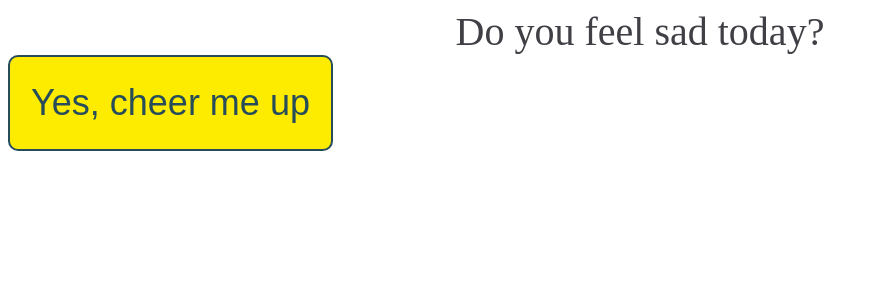
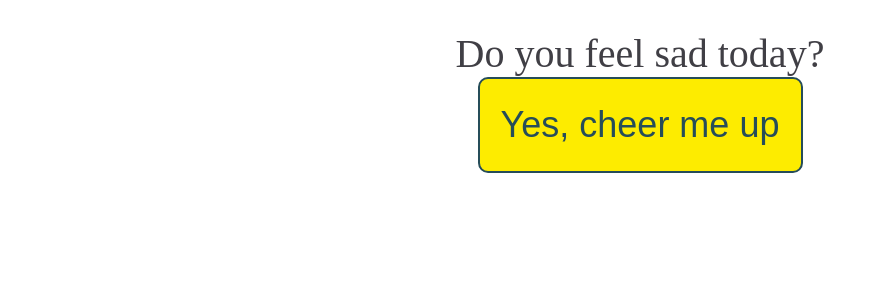
Before and after one commit to olesiaMartushkanova/cheer-me-up, a React (Create React App) app: page / in a window 1280 px wide. Shown: the top 300 px of the page, without its empty margins (0-878 px from the left). Built offline with nearby package versions, Linux system fonts and the light colour scheme; no server answers.

Commit message:
app looks working

```diff
--- a/package.json
+++ b/package.json
@@ -3,6 +3,8 @@
   "version": "0.1.0",
   "private": true,
   "dependencies": {
+    "@emotion/css": "^11.1.3",
+    "@emotion/react": "^11.4.1",
     "@testing-library/jest-dom": "^5.11.4",
     "@testing-library/react": "^11.1.0",
     "@testing-library/user-event": "^12.1.10",
--- a/src/App.tsx
+++ b/src/App.tsx
@@ -1,4 +1,6 @@
-import { useState } from 'react';
+import { CSSProperties, useState } from 'react';
+import { css } from '@emotion/css';
+
 import CheerUpButton from './components/CheerUpButton/CheerUpButton';
 import Joke from './components/Joke/Joke';
 import Title from './components/Title/Title';
@@ -13,12 +15,28 @@ const App = () => {
   };
 
   return (
-    <div>
-      <Title className='title' />
+    <div style={appStyle}>
+      <Title
+        className={css`
+           {
+            margin-top: 30px;
+          }
+        `}
+      />
       <CheerUpButton className='button__cheer-up' onClick={onClickHandler} />
-      <Joke className='joke' text={joke} />
+      <Joke text={joke} />
     </div>
   );
 };
 
+const appStyle: CSSProperties = {
+  display: 'flex',
+  flexDirection: 'column',
+  flexWrap: 'wrap',
+  marginTop: '30px',
+  alignItems: 'center',
+  justifyContent: 'center',
+  textAlign: 'center',
+};
+
 export default App;
--- a/src/components/CheerUpButton/CheerUpButton.tsx
+++ b/src/components/CheerUpButton/CheerUpButton.tsx
@@ -23,6 +23,7 @@ const style: CSSProperties = {
   height: '96px',
   fontSize: '36px',
   borderRadius: '10px',
+  cursor: 'pointer',
 };
 
 export default CheerUpButton;
--- a/src/components/Joke/Joke.tsx
+++ b/src/components/Joke/Joke.tsx
@@ -1,24 +1,18 @@
 import { CSSProperties } from 'react';
 
 interface IJoke {
-  className: string;
   text: string;
 }
 
 const Joke = (props: IJoke) => {
-  const { className, text } = props;
+  const { text } = props;
 
-  return (
-    <div className={className} style={style}>
-      {text}
-    </div>
-  );
+  return <div style={style}>{text}</div>;
 };
 
 const style: CSSProperties = {
   color: '#403F45',
   fontSize: '30px',
-  textAlign: 'center',
 };
 
 export default Joke;
--- a/src/components/Title/Title.tsx
+++ b/src/components/Title/Title.tsx
@@ -17,7 +17,6 @@ const Title = (props: ITitle) => {
 const style: CSSProperties = {
   color: '#403F45',
   fontSize: '40px',
-  textAlign: 'center',
 };
 
 export default Title;
```
Also changed, not shown: 1 other file (tests, documents, lock files or other folders).
